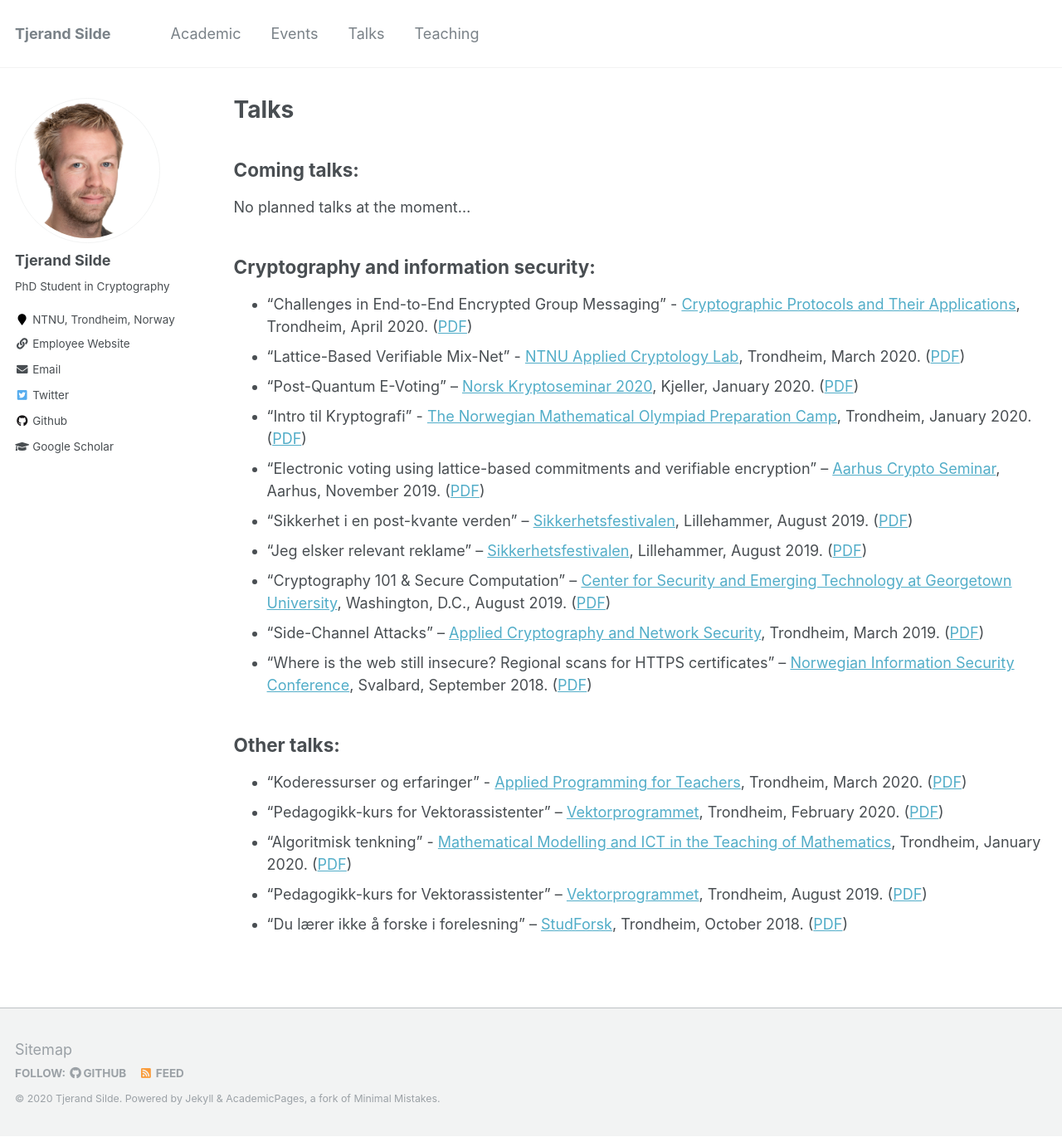
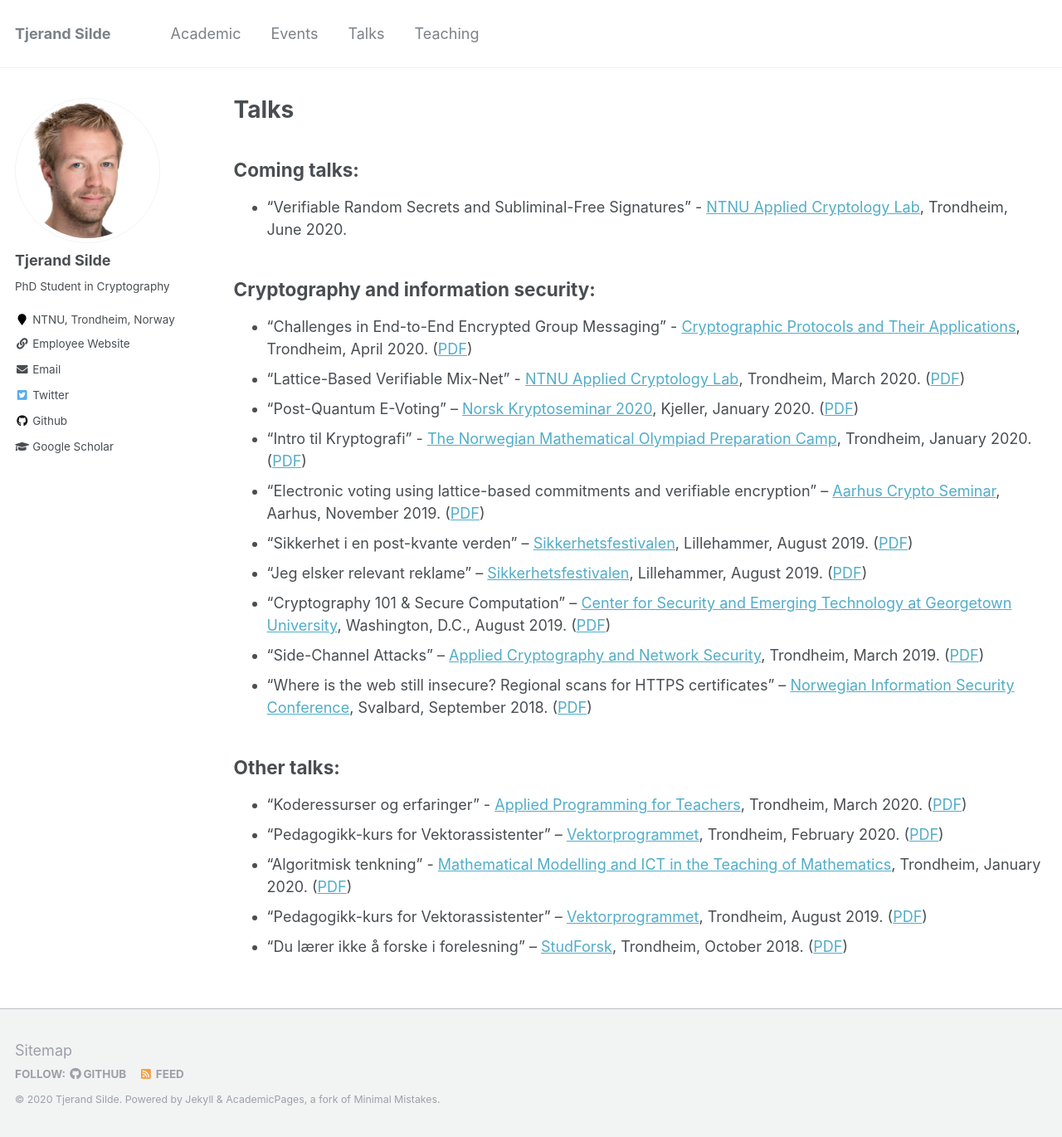
Before and after one commit to tjesi/tjesi.github.io, a Jekyll site: the page built from _pages/talks.md, in a window 1280 px wide and 1370 px high. Shown: the whole window at 83% size. Built offline with Jekyll 4.4.1, drawn with Linux system fonts in a browser that asks for light colours.

Commit message:
Update talks.md

```diff
--- a/_pages/talks.md
+++ b/_pages/talks.md
@@ -7,7 +7,7 @@ author_profile: true
 
 ## Coming talks:
 
-No planned talks at the moment...
+* "Verifiable Random Secrets and Subliminal-Free Signatures" - [NTNU Applied Cryptology Lab](https://www.ntnu.edu/iik/nacl-lab), Trondheim, June 2020.
 
 ## Cryptography and information security:
 
```
